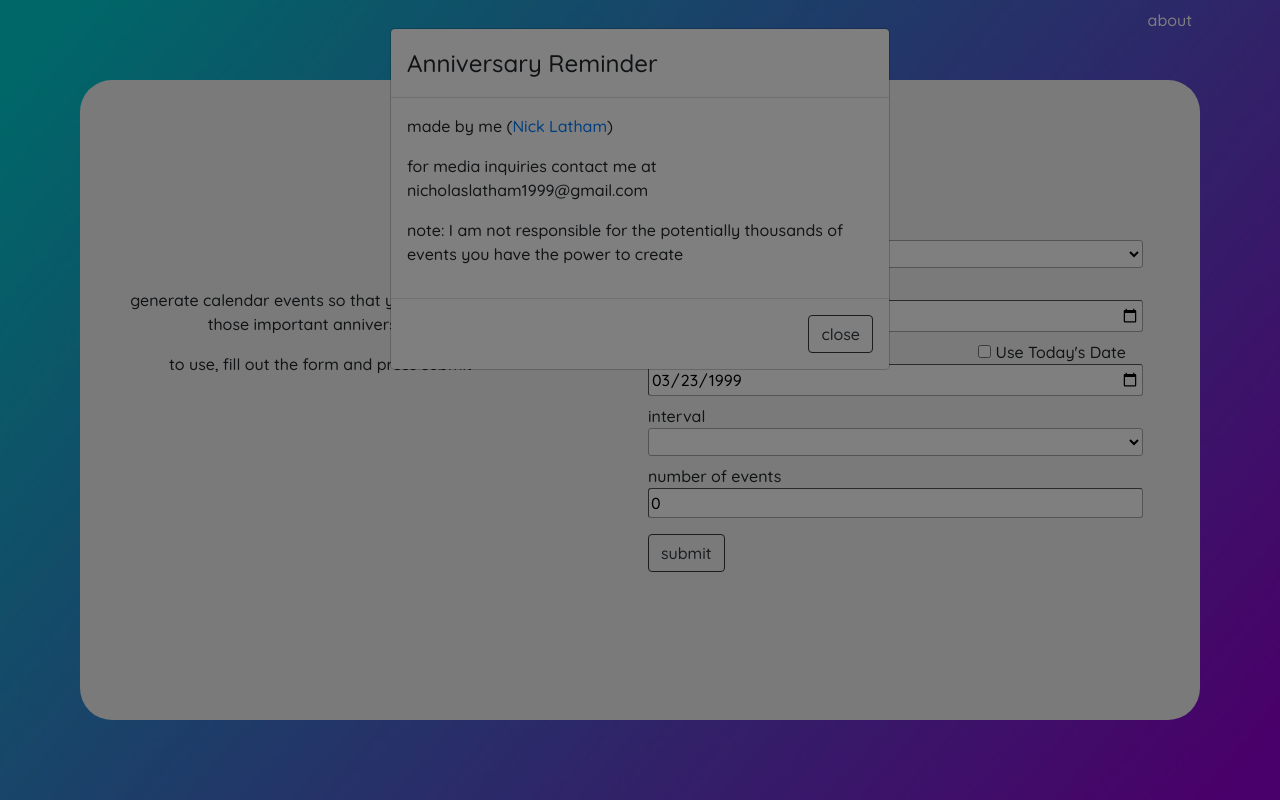
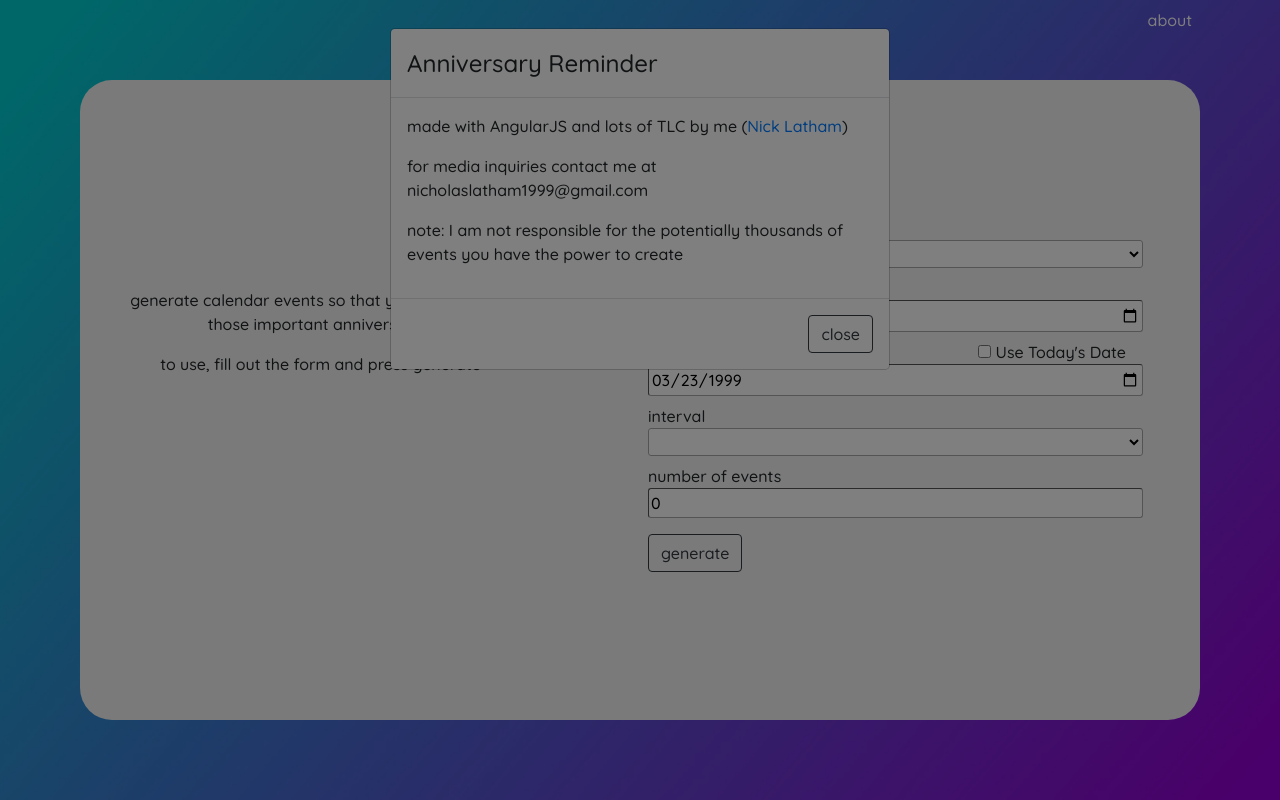
Before and after one commit to nlatham1999/CalendarInvites, an Angular app: page / in a window 1280 px wide. Both pictures are taken after a click on the button "about". Built offline with nearby package versions, Linux system fonts and the light colour scheme.

Commit message:
semantics

```diff
--- a/src/app/main-page/main-page.component.html
+++ b/src/app/main-page/main-page.component.html
@@ -3,7 +3,7 @@
       <h4 class="modal-title" id="modal-basic-title">Anniversary Reminder</h4>
     </div>
     <div class="modal-body">
-        <p>made by me (<a href="https://nicholaslatham.com">Nick Latham</a>)</p>
+        <p>made with AngularJS and lots of TLC by me (<a href="https://nicholaslatham.com">Nick Latham</a>)</p>
         <p>for media inquiries contact me at nicholaslatham1999@gmail.com</p>
         <p>note: I am not responsible for the potentially thousands of events you have the power to create</p>
     </div>
@@ -19,7 +19,7 @@
     <div [ngClass]="!portrait ? 'row' : 'portraitFontSize'">
         <div [ngClass]="!portrait ? 'textBoxLandscape' : 'textBoxPortrait'">
             <p>generate calendar events so that you never forget those important anniversaries</p>
-            <p>to use, fill out the form and press submit</p>
+            <p>to use, fill out the form and press generate</p>
         </div>
 
         <form [ngClass]="!portrait ? 'formBoxLandscape' : 'formBoxPortrait'" (ngSubmit)="createFile()">
@@ -67,7 +67,7 @@
                 <input class="textInput" type="number" min="0" step="1" oninput="validity.valid||(value='');" name="eventsNumber" [(ngModel)]="eventsNumber">
             </div>
 
-            <button class="btn btn-outline-dark button">submit</button>
+            <button class="btn btn-outline-dark button">generate</button>
         </form>
     </div>
 </div>
```
